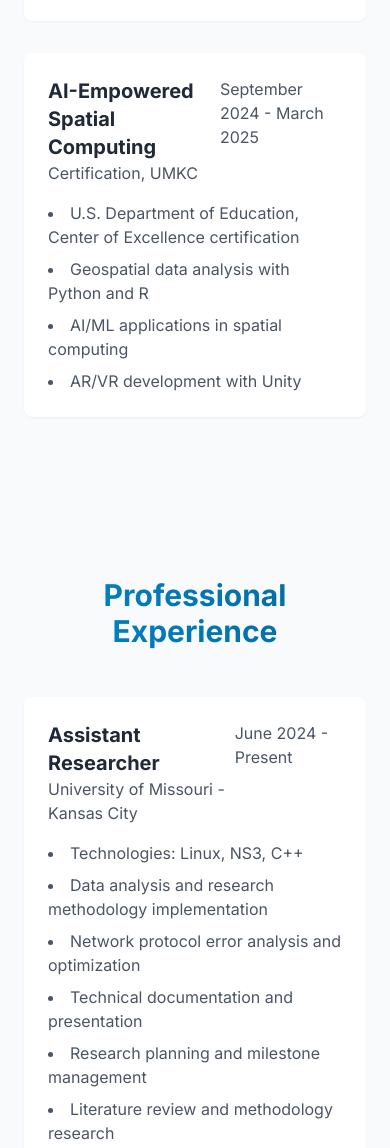
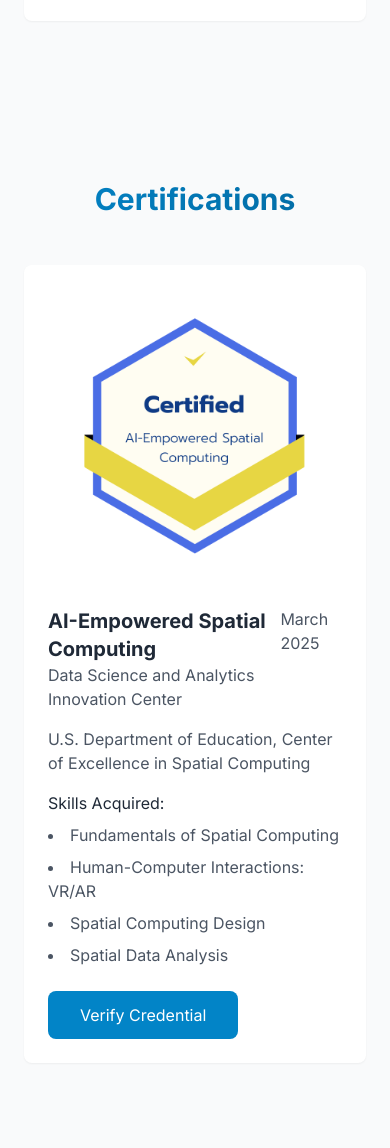
Before and after one commit to AbdalrahmanBashir/portfolio, a website: page public/index.html in a window 390 px wide. Shown: the part 3835-4983 px from the top of the page. Drawn offline with Linux system fonts and the light colour scheme.

Commit message:
adding certification section

```diff
--- a/public/index.html
+++ b/public/index.html
@@ -19,6 +19,7 @@
                     <a href="#skills" class="nav-link">Skills</a>
                     <a href="#projects" class="nav-link">Projects</a>
                     <a href="#education" class="nav-link">Education</a>
+                    <a href="#certificates" class="nav-link">Certificates</a>
                     <a href="#experience" class="nav-link">Experience</a>
                     <a href="#contact" class="nav-link">Contact</a>
                 </div>
@@ -36,6 +37,7 @@
             <a href="#skills" class="nav-link">Skills</a>
             <a href="#projects" class="nav-link">Projects</a>
             <a href="#education" class="nav-link">Education</a>
+            <a href="#certificates" class="nav-link">Certificates</a>
             <a href="#experience" class="nav-link">Experience</a>
             <a href="#contact" class="nav-link">Contact</a>
         </div>
@@ -189,7 +191,7 @@
     </section>
 
     <!-- Education Section -->
-    <section id="education" class="py-20">
+    <section id="education" class="py-20 bg-gray-50">
         <div class="container mx-auto px-6">
             <h2 class="text-3xl font-bold text-center mb-12 gradient-text">Education</h2>
             <div class="max-w-3xl mx-auto space-y-8">
@@ -210,21 +212,51 @@
                         Database Management Systems
                     </p>
                 </div>
+            </div>
+        </div>
+    </section>
 
+    <!-- Certificates Section -->
+    <section id="certificates" class="py-20">
+        <div class="container mx-auto px-6">
+            <h2 class="text-3xl font-bold text-center mb-12 gradient-text">Certifications</h2>
+            <div class="max-w-4xl mx-auto">
                 <div class="hover-card bg-white p-6 rounded-lg shadow-sm">
-                    <div class="flex justify-between items-start mb-4">
-                        <div>
-                            <h3 class="text-xl font-bold text-gray-800">AI-Empowered Spatial Computing</h3>
-                            <p class="text-gray-600">Certification, UMKC</p>
+                    <div class="flex flex-col md:flex-row gap-6">
+                        <div class="md:w-1/2">
+                            <img src="images/certificates/spatial-computing-cert.jpg"
+                                 alt="AI-Empowered Spatial Computing Certificate"
+                                 class="w-full rounded-lg shadow-md hover:shadow-xl transition-shadow duration-300"
+                                 onclick="window.open('https://credsverse.com/credentials/ba2dda51-ed9b-434e-b4ed-cc61df88e55e', '_blank')"
+                                 style="cursor: pointer;">
                         </div>
-                        <p class="text-gray-600">September 2024 - March 2025</p>
+                        <div class="md:w-1/2">
+                            <div class="flex justify-between items-start mb-4">
+                                <div>
+                                    <h3 class="text-xl font-bold text-gray-800">AI-Empowered Spatial Computing</h3>
+                                    <p class="text-gray-600">Data Science and Analytics Innovation Center</p>
+                                </div>
+                                <p class="text-gray-600">March 2025</p>
+                            </div>
+                            <p class="text-gray-600 mb-4">U.S. Department of Education, Center of Excellence in Spatial Computing</p>
+                            <div class="mb-6">
+                                <h4 class="font-semibold text-gray-800 mb-2">Skills Acquired:</h4>
+                                <ul class="list-disc list-inside text-gray-600 space-y-2">
+                                    <li>Fundamentals of Spatial Computing</li>
+                                    <li>Human-Computer Interactions: VR/AR</li>
+                                    <li>Spatial Computing Design</li>
+                                    <li>Spatial Data Analysis</li>
+                                </ul>
+                            </div>
+                            <div class="flex space-x-4">
+                                <a href="https://credsverse.com/credentials/ba2dda51-ed9b-434e-b4ed-cc61df88e55e"
+                                   target="_blank"
+                                   class="btn-primary">
+                                    Verify Credential
+                                </a>
+                            </div>
+                        </div>
                     </div>
-                    <ul class="list-disc list-inside text-gray-600 space-y-2">
-                        <li>U.S. Department of Education, Center of Excellence certification</li>
-                        <li>Geospatial data analysis with Python and R</li>
-                        <li>AI/ML applications in spatial computing</li>
-                        <li>AR/VR development with Unity</li>
-                    </ul>
                 </div>
             </div>
         </div>
```
Also changed, not shown: public/images/certificates/spatial-computing-cert.jpg (added).
